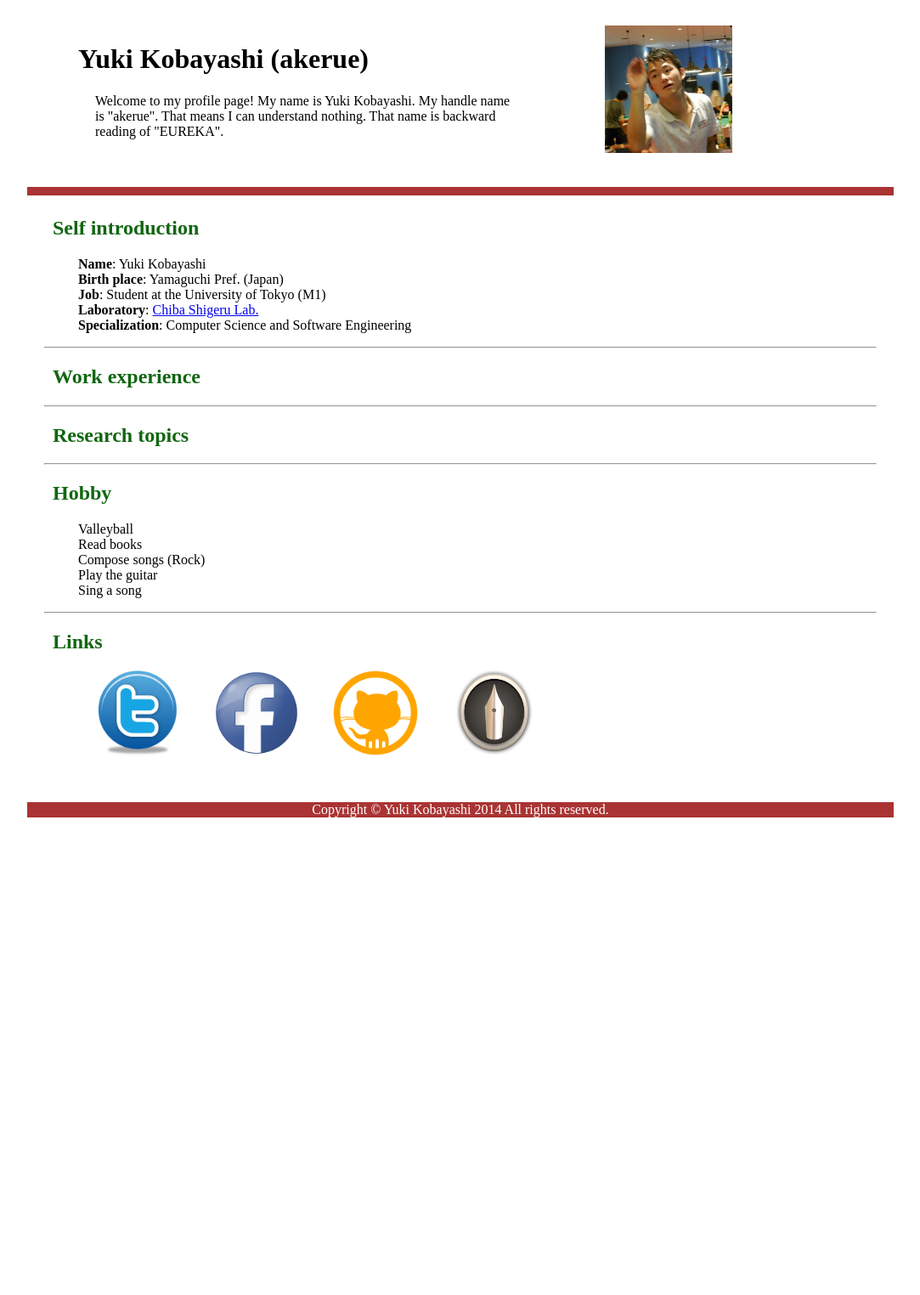
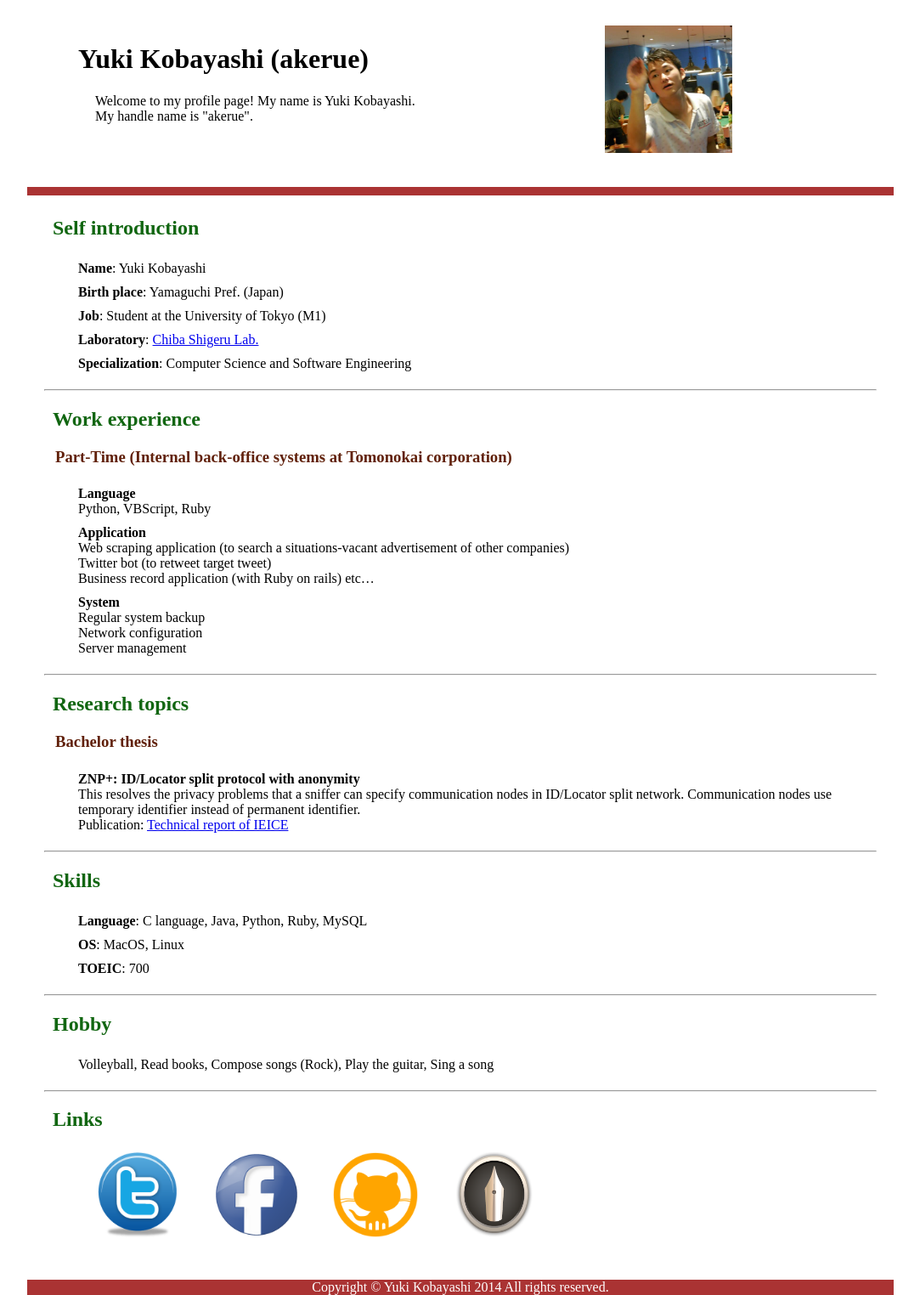
Before and after one commit to akerue/akerue.github.io, a Jekyll site: the page built from index.md, in a window 1280 px wide. Shown: the whole page at 85% size, without its empty margins (98-1181 px from the left). Built offline with Jekyll 4.4.1, drawn with Linux system fonts in a browser that asks for light colours; nearby versions of some CDN libraries; before the commit the page ends 962 px from its top, so only the background shows below that.

Commit message:
Add work experience and research topic

```diff
--- a/_includes/header.html
+++ b/_includes/header.html
@@ -3,9 +3,8 @@
 		<div id="prof-name">
 			<h1 id="title"><a href="http://akerue.github.io">{{site.author.name}} ({{site.author.nickname}})</a></h1>
 			<div id="description">
-				<p>Welcome to my profile page! My name is Yuki Kobayashi.
-				My handle name is "akerue". That means I can understand nothing.
-				That name is backward reading of "EUREKA".</p>
+				<p>Welcome to my profile page! My name is Yuki Kobayashi.<br/>
+				My handle name is "akerue". </p>
 			</div>
 		</div>
 		<div id="prof-img">
--- a/assets/css/style.css
+++ b/assets/css/style.css
@@ -16,12 +16,18 @@ h2 {
   margin-left: 10px;
 }
 
+h3 {
+  color: #61210B;
+  margin-left: 13px;
+}
+
 #link {
 	height: 150px;
 }
 
 ul li {
 	list-style: none;
+	padding: 5px 0px;
 }
 
 #link ul li {
--- a/index.md
+++ b/index.md
@@ -16,18 +16,45 @@ title: "akerue -self introduction-"
 
 ## Work experience
 
+### **Part-Time** (Internal back-office systems at Tomonokai corporation)
+* **Language**
+Python, VBScript, Ruby
+* **Application**
+Web scraping application (to search a situations‐vacant advertisement of other companies)
+Twitter bot (to retweet target tweet)
+Business record application (with Ruby on rails) etc...
+* **System**
+Regular system backup
+Network configuration
+Server management
+
 ---
 
 ## Research topics
 
+### **Bachelor thesis**
+* **ZNP+: ID/Locator split protocol with anonymity**
+This resolves the privacy problems that a sniffer can specify communication nodes in ID/Locator split network.
+Communication nodes use temporary identifier instead of permanent identifier.
+Publication: [Technical report of IEICE][ieice_url]
+
+---
+
+## Skills
+
+* **Language**: C language, Java, Python, Ruby, MySQL
+* **OS**: MacOS, Linux
+* **TOEIC**: 700
+
 ---
 
 ## Hobby
-* Valleyball
-* Read books
-* Compose songs (Rock)
-* Play the guitar
-* Sing a song
+
+* Volleyball,
+Read books,
+Compose songs (Rock),
+Play the guitar,
+Sing a song
 
 ---
 
@@ -50,3 +77,4 @@ title: "akerue -self introduction-"
 [git_url]: https://github.com/akerue
 [hat_url]: http://akerue.hatenablog.com
 [csg_url]: http://www.csg.ci.i.u-tokyo.ac.jp
+[ieice_url]: http://www.ieice.org/ken/paper/20131219LBi3/
```
Also changed, not shown: 2 other files.
